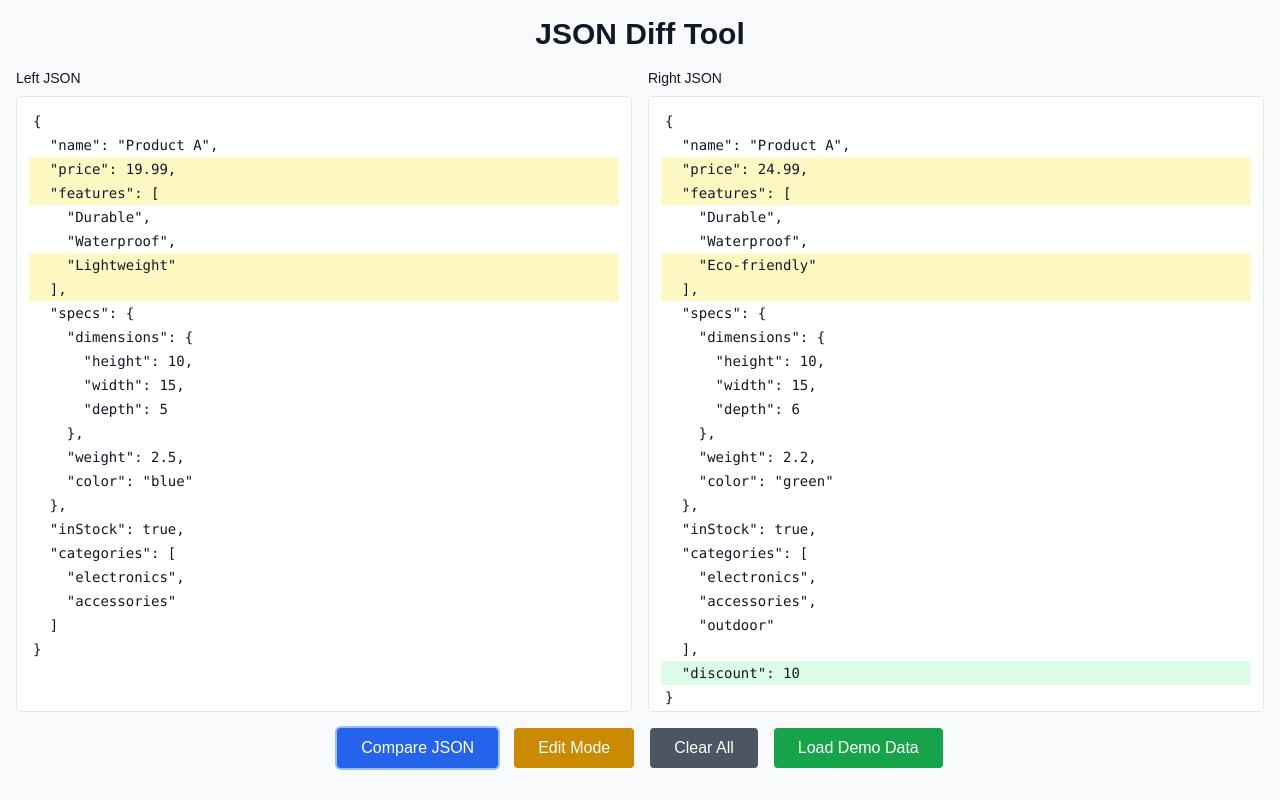
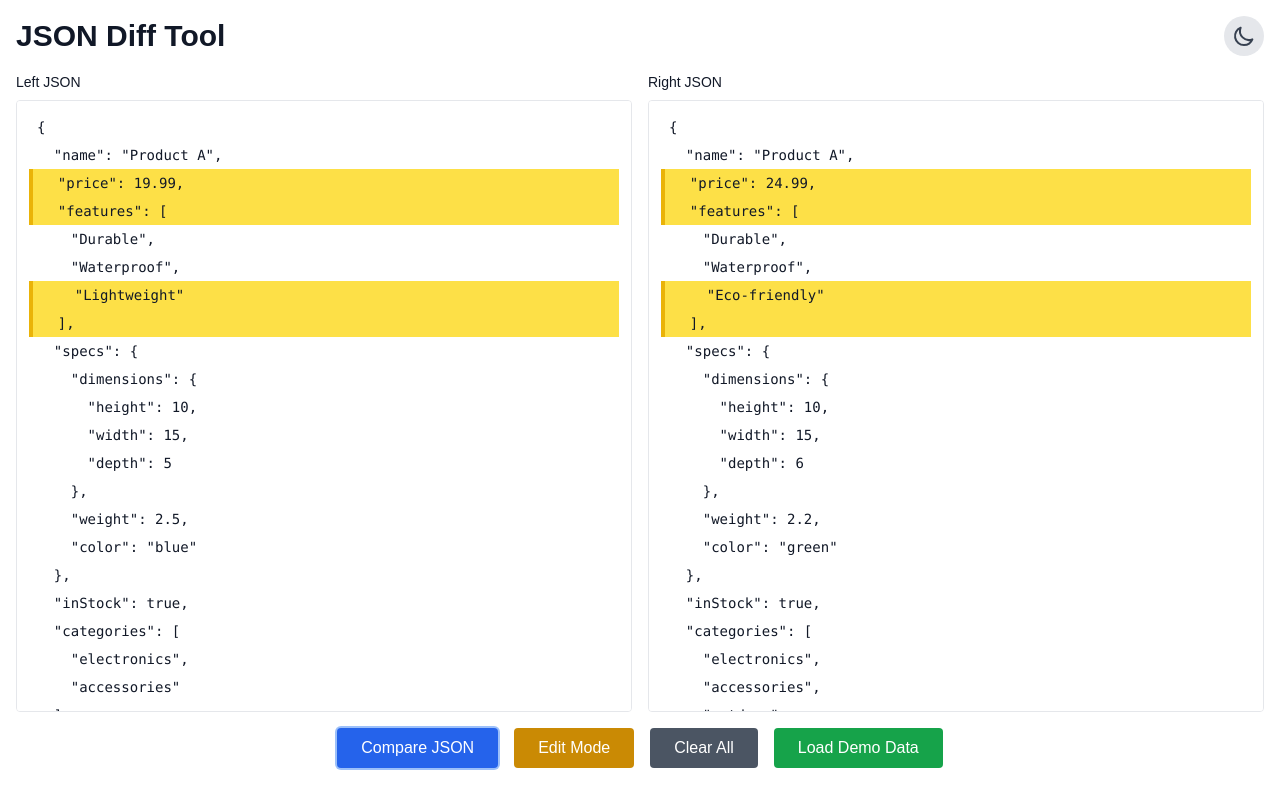
Before and after one commit to everettjf/MyJSONDiff, a Next.js app in the folder src/: page / in a window 1280 px wide. Both pictures are taken after a click on the button "Compare JSON". Built offline with nearby package versions, Linux system fonts and the light colour scheme.

Commit message:
darkmode

```diff
--- a/src/src/app/page.tsx
+++ b/src/src/app/page.tsx
@@ -45,6 +45,7 @@ export default function Home() {
   const [error, setError] = useState<string | null>(null);
   const [windowHeight, setWindowHeight] = useState(0);
   const [showDiff, setShowDiff] = useState(false);
+  const [darkMode, setDarkMode] = useState(false);
   const leftEditorRef = useRef<HTMLDivElement>(null);
   const rightEditorRef = useRef<HTMLDivElement>(null);
 
@@ -57,12 +58,27 @@ export default function Home() {
     // Set initial window height
     updateWindowHeight();
 
+    // Detect system preference for dark mode
+    if (typeof window !== 'undefined') {
+      const prefersDark = window.matchMedia('(prefers-color-scheme: dark)').matches;
+      setDarkMode(prefersDark);
+
+      // Apply initial theme
+      document.documentElement.classList.toggle('dark', prefersDark);
+    }
+
     // Add resize event listener
     window.addEventListener('resize', updateWindowHeight);
 
     // Clean up event listener
     return () => window.removeEventListener('resize', updateWindowHeight);
   }, []);
+
+  // Toggle between light and dark mode
+  const toggleDarkMode = () => {
+    setDarkMode(!darkMode);
+    document.documentElement.classList.toggle('dark', !darkMode);
+  };
 
   // Function to update window height
   const updateWindowHeight = () => {
@@ -312,15 +328,15 @@ export default function Home() {
 
             let bgClass = "";
             if (diffType === "added") {
-              bgClass = "bg-green-100 dark:bg-green-900/20";
+              bgClass = "bg-green-300 dark:bg-green-800 border-l-4 border-green-500";
             } else if (diffType === "removed") {
-              bgClass = "bg-red-100 dark:bg-red-900/20";
+              bgClass = "bg-red-300 dark:bg-red-800 border-l-4 border-red-500";
             } else if (diffType === "changed") {
-              bgClass = "bg-yellow-100 dark:bg-yellow-900/20";
+              bgClass = "bg-yellow-300 dark:bg-yellow-800 border-l-4 border-yellow-500";
             }
 
             return (
-              <div key={i} className={`py-0.5 px-1 ${bgClass}`}>
+              <div key={i} className={`py-1 px-2 ${bgClass}`}>
                 {line}
               </div>
             );
@@ -333,8 +349,25 @@ export default function Home() {
   };
 
   return (
-    <div className="container mx-auto p-4 h-screen flex flex-col">
-      <h1 className="text-3xl font-bold text-center mb-4">JSON Diff Tool</h1>
+    <div className={`container mx-auto p-4 h-screen flex flex-col ${darkMode ? 'dark bg-gray-900 text-white' : 'bg-white text-gray-900'}`}>
+      <div className="flex justify-between items-center mb-4">
+        <h1 className="text-3xl font-bold text-center">JSON Diff Tool</h1>
+        <button
+          onClick={toggleDarkMode}
+          className="p-2 rounded-full bg-gray-200 dark:bg-gray-700 hover:bg-gray-300 dark:hover:bg-gray-600 transition-colors"
+          aria-label={darkMode ? "Switch to light mode" : "Switch to dark mode"}
+        >
+          {darkMode ? (
+            <svg xmlns="http://www.w3.org/2000/svg" className="h-6 w-6 text-yellow-300" fill="none" viewBox="0 0 24 24" stroke="currentColor">
+              <path strokeLinecap="round" strokeLinejoin="round" strokeWidth={2} d="M12 3v1m0 16v1m9-9h-1M4 12H3m15.364 6.364l-.707-.707M6.343 6.343l-.707-.707m12.728 0l-.707.707M6.343 17.657l-.707.707M16 12a4 4 0 11-8 0 4 4 0 018 0z" />
+            </svg>
+          ) : (
+            <svg xmlns="http://www.w3.org/2000/svg" className="h-6 w-6 text-gray-700" fill="none" viewBox="0 0 24 24" stroke="currentColor">
+              <path strokeLinecap="round" strokeLinejoin="round" strokeWidth={2} d="M20.354 15.354A9 9 0 018.646 3.646 9.003 9.003 0 0012 21a9.003 9.003 0 008.354-5.646z" />
+            </svg>
+          )}
+        </button>
+      </div>
 
       <div className="grid grid-cols-1 md:grid-cols-2 gap-4 mb-4 flex-grow">
         <div className="flex flex-col">
@@ -344,7 +377,7 @@ export default function Home() {
           {showDiff ? (
             <div
               ref={leftEditorRef}
-              className="w-full flex-grow p-3 border rounded bg-white dark:bg-gray-900 overflow-auto"
+              className="w-full flex-grow p-3 border rounded bg-white dark:bg-gray-800 overflow-auto"
               style={{ height: `${getTextareaHeight()}px` }}
             >
               {renderHighlightedJSON(leftJSON, true)}
@@ -352,7 +385,7 @@ export default function Home() {
           ) : (
             <textarea
               id="leftJSON"
-              className="w-full flex-grow p-3 border rounded font-mono text-sm bg-gray-50 dark:bg-gray-900"
+              className="w-full flex-grow p-3 border rounded font-mono text-sm bg-gray-50 dark:bg-gray-800 text-gray-900 dark:text-gray-100"
               style={{ height: `${getTextareaHeight()}px` }}
               placeholder="Paste your JSON here..."
               value={leftJSON}
@@ -367,7 +400,7 @@ export default function Home() {
           {showDiff ? (
             <div
               ref={rightEditorRef}
-              className="w-full flex-grow p-3 border rounded bg-white dark:bg-gray-900 overflow-auto"
+              className="w-full flex-grow p-3 border rounded bg-white dark:bg-gray-800 overflow-auto"
               style={{ height: `${getTextareaHeight()}px` }}
             >
               {renderHighlightedJSON(rightJSON, false)}
@@ -375,7 +408,7 @@ export default function Home() {
           ) : (
             <textarea
               id="rightJSON"
-              className="w-full flex-grow p-3 border rounded font-mono text-sm bg-gray-50 dark:bg-gray-900"
+              className="w-full flex-grow p-3 border rounded font-mono text-sm bg-gray-50 dark:bg-gray-800 text-gray-900 dark:text-gray-100"
               style={{ height: `${getTextareaHeight()}px` }}
               placeholder="Paste your JSON here..."
               value={rightJSON}
@@ -385,7 +418,7 @@ export default function Home() {
         </div>
       </div>
 
-      <div className="flex justify-center gap-4 mb-4">
+      <div className="flex justify-center gap-4 mb-4 flex-wrap">
         <button
           onClick={compareJSON}
           className="px-6 py-2 bg-blue-600 text-white rounded hover:bg-blue-700 focus:outline-none focus:ring-2 focus:ring-blue-500 focus:ring-opacity-50 transition-colors"
```
